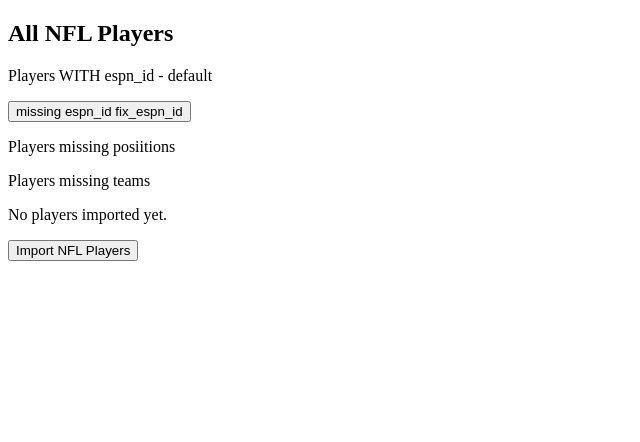
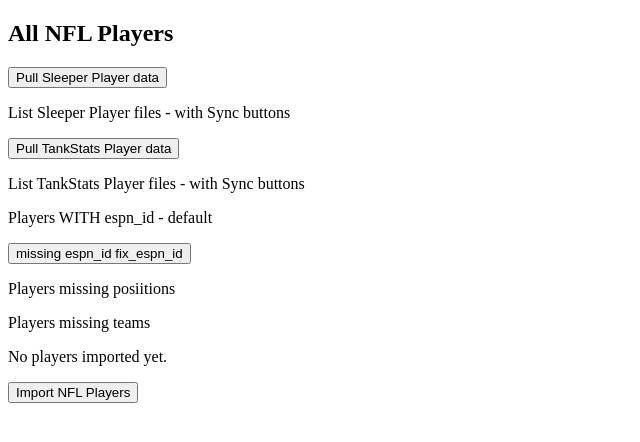
Before and after one commit to mijogu/fantasy-side-bets, a Django app: page /importer/players in a window 1280 px wide. Shown: the part 26-468 px from the top of the page, without its empty margins (0-640 px from the left). Run offline with Django 5.2, Linux system fonts and the light colour scheme; data that the repository does not hold is empty; parts of the project's set-up code (start-up, migrations or seed data) failed here and were passed over.

Commit message:
feat: SleeperImporter pullPlayerData method

```diff
--- a/data_importer/templates/nfl_player_list.html
+++ b/data_importer/templates/nfl_player_list.html
@@ -14,8 +14,16 @@
         </form>
 
         {% if msg %}
-            <div>{{ msg }}</div>
+            <div style=""><p style="padding: 20px; background-color: lightyellow;">{{ msg }}</p></div>
         {% endif %}
+
+        <div>
+            <button form="player_form" name="form_type" value="sleeper_player_import">Pull Sleeper Player data</button>
+            <p>List Sleeper Player files - with Sync buttons</p>
+
+            <button form="player_form" name="form_type" value="tankstats_player_import">Pull TankStats Player data</button>
+            <p>List TankStats Player files - with Sync buttons</p>
+        </div>
 
         <div>
             <p>Players WITH espn_id - default</p>
--- a/data_importer/views.py
+++ b/data_importer/views.py
@@ -77,24 +77,34 @@ def season_list(request):
 
 def nfl_player_list(request):
     filter = None
+    msg = ""
     if request.method == 'POST':
         if request.POST['form_type'] == 'importplayers':
-            players = SleeperImporter.importPlayers()
+            players = SleeperImporter.importPlayers() # TODO fix after refactoring import process
             msg = 'Players imported successfully!'
         elif request.POST['form_type'] == 'deleteplayers':
             players = NFLPlayer.objects.all()
             players.delete()
             msg = "Players deleted!"
         elif request.POST['form_type'] == 'fix_espn_id':
-            pass
-    elif request.method == 'GET' and "filter" in request.GET:
-        filter = request.GET['filter']
-        if filter == "missing_espn_id":
-            players = NFLPlayer.objects.filter(espn_id__isnull=True)
+            msg = "DRY RUN: fixed espn IDs"
+        elif request.POST['form_type'] == "sleeper_player_import":
+            import_data = SleeperImporter.pullPlayerData()
+            if import_data['msg'] != None:
+                msg = import_data['msg']
+            else:
+                msg = f"{len(import_data['data'])} sleeper players imported into {import_data['filename']}"
+        elif request.POST['form_type'] == "tankstats_player_import":
+            msg = "DRY RUN: tankstats players imported"
+    # elif request.method == 'GET' and "filter" in request.GET:
+    #     filter = request.GET['filter']
+    #     if filter == "missing_espn_id":
+    #         players = NFLPlayer.objects.filter(espn_id__isnull=True)
 
-    else:
-        players = NFLPlayer.objects.filter(espn_id__isnull=True)
-        msg = ""
+    # get list of Sleeper Player files
+    # get list of TankStats Player files
+
+    players = NFLPlayer.objects.filter(espn_id__isnull=True)
     return render(request, 'nfl_player_list.html', { 'players': players, 'msg': msg, 'filter': filter })
 
 def season(request, pk):
```
Also changed, not shown: data_importer/models/sleeper.py (+38 -18 lines).
